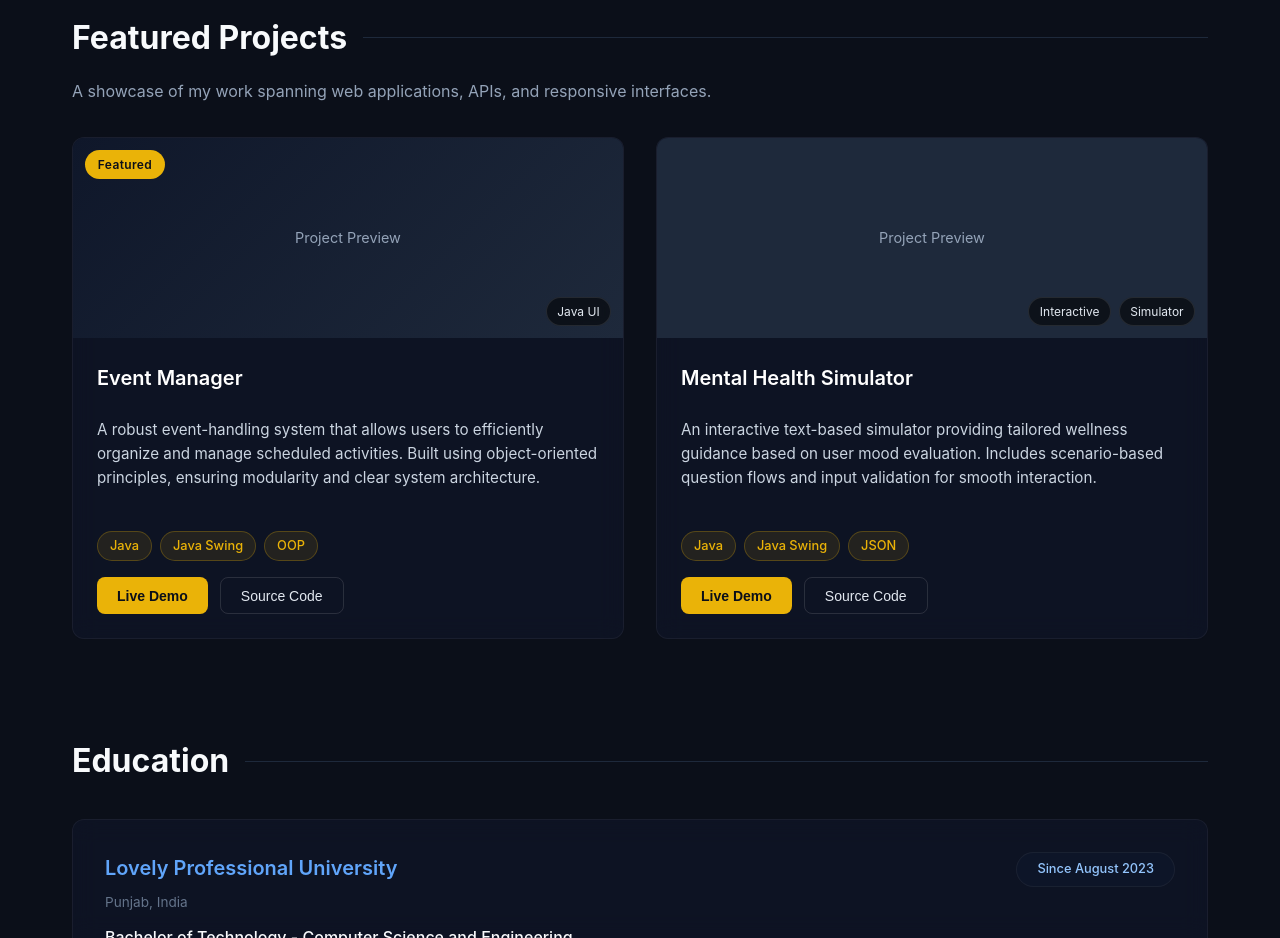
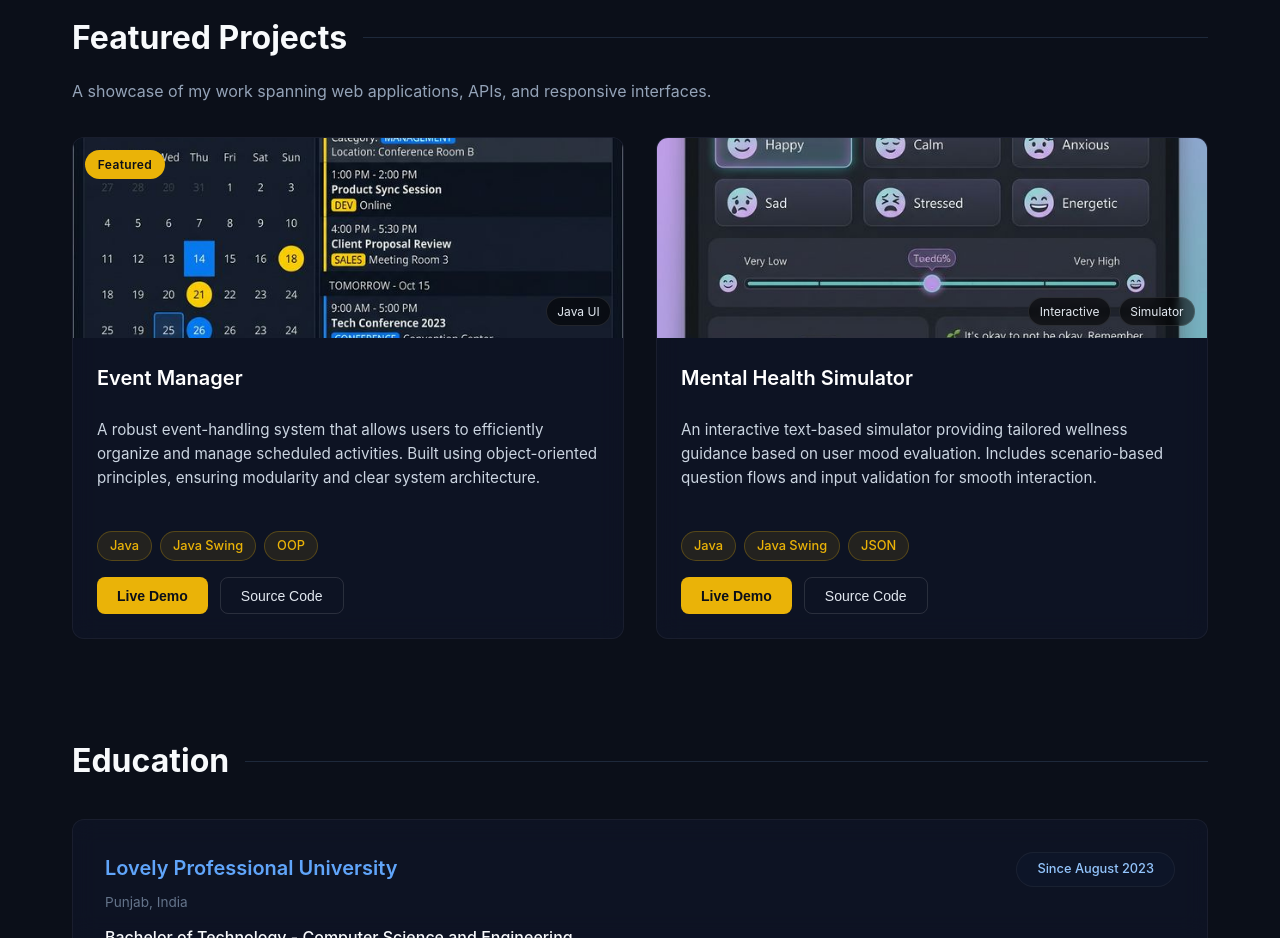
Before and after one commit to AmegDines/Portfolio, a Next.js app: page / in a window 1280 px wide. Shown: the part 2160-3098 px from the top of the page. Built offline with nearby package versions, Linux system fonts and the light colour scheme.

Commit message:
Add real project preview images for Event Manager and Mental Health Simulator

```diff
--- a/src/app/page.tsx
+++ b/src/app/page.tsx
@@ -175,10 +175,11 @@ export default function Home() {
           {/* Event Manager Project */}
           <div className={`${styles.card} glass`} style={{ padding: 0, overflow: 'hidden' }}>
             <div className={styles.projectImageContainer}>
-              <div className={styles.projectImagePlaceholder}>
-                {/* Placeholder for project image */}
-                <span style={{ color: '#94a3b8' }}>Project Preview</span>
-              </div>
+              <img
+                src="/event_manager_preview.png"
+                alt="Event Manager Preview"
+                style={{ width: '100%', height: '100%', objectFit: 'cover', display: 'block' }}
+              />
               <span className={styles.featuredBadge}>Featured</span>
               <div className={styles.imageTagsOverlay}>
                 <span className={styles.imageTag}>Java UI</span>
@@ -207,10 +208,11 @@ export default function Home() {
           {/* Mental Health Simulator Project */}
           <div className={`${styles.card} glass`} style={{ padding: 0, overflow: 'hidden' }}>
             <div className={styles.projectImageContainer}>
-              <div className={styles.projectImagePlaceholder} style={{ background: '#1e293b' }}>
-                {/* Placeholder for project image */}
-                <span style={{ color: '#94a3b8' }}>Project Preview</span>
-              </div>
+              <img
+                src="/mental_health_preview.png"
+                alt="Mental Health Simulator Preview"
+                style={{ width: '100%', height: '100%', objectFit: 'cover', display: 'block' }}
+              />
               <div className={styles.imageTagsOverlay}>
                 <span className={styles.imageTag}>Interactive</span>
                 <span className={styles.imageTag}>Simulator</span>
```
Also changed, not shown: public/event_manager_preview.png (added), public/mental_health_preview.png (added).
